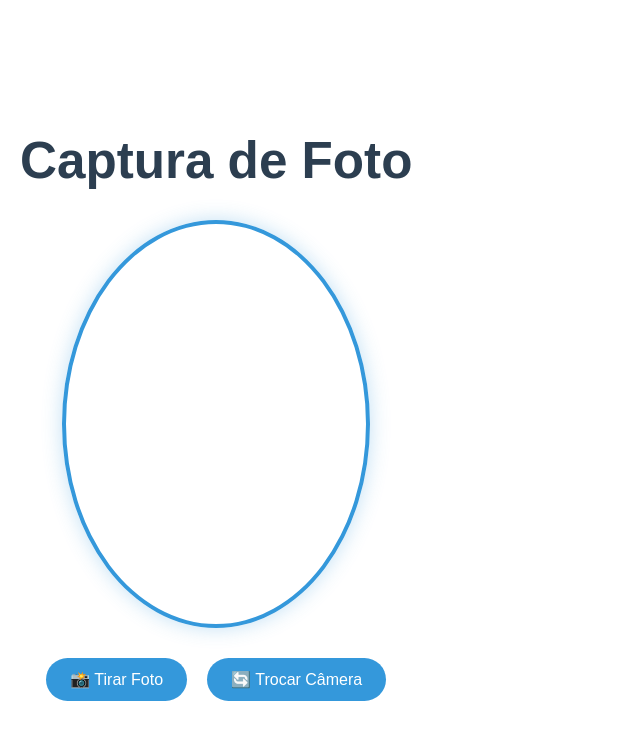
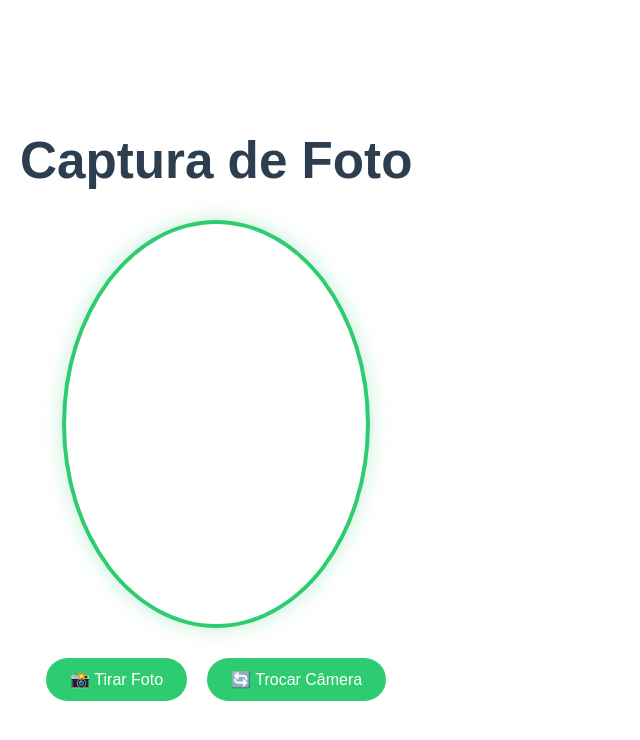
Before and after one commit to italoog/teste-cam, a React (Vite) app: page / in a window 1280 px wide. Shown: the top 740 px of the page, without its empty margins (0-640 px from the left). Built offline with nearby package versions, Linux system fonts and the light colour scheme; no server answers.

Commit message:
Update CameraCapture.jsx

```diff
--- a/src/CameraCapture.jsx
+++ b/src/CameraCapture.jsx
@@ -87,8 +87,8 @@ const CameraCapture = () => {
     overflow: "hidden",
     margin: "0 auto",
     position: "relative",
-    border: "4px solid #3498db",
-    boxShadow: "0 0 20px rgba(52, 152, 219, 0.3)",
+    border: "4px solid #2ecc71",
+    boxShadow: "0 0 20px rgba(46, 204, 113, 0.3)",
     // background: "#000",
   };
 
@@ -109,7 +109,7 @@ const CameraCapture = () => {
     padding: "12px 24px",
     borderRadius: "25px",
     border: "none",
-    background: "#3498db",
+    background: "#2ecc71",
     color: "white",
     fontSize: "16px",
     cursor: "pointer",
```
